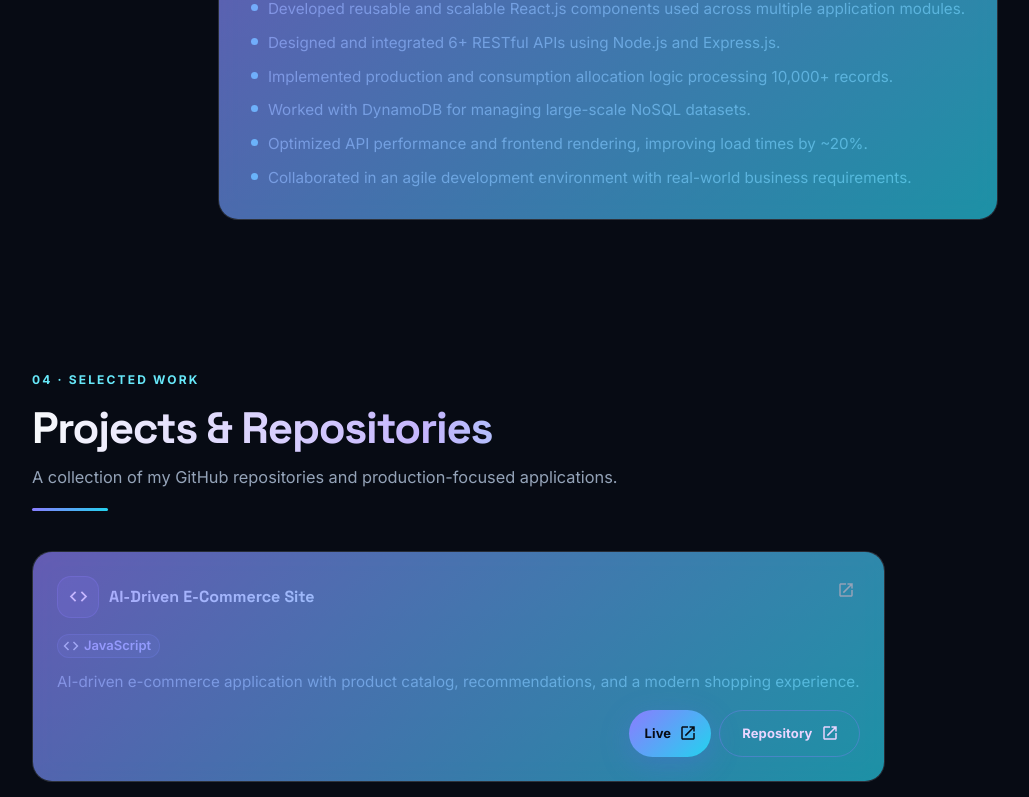
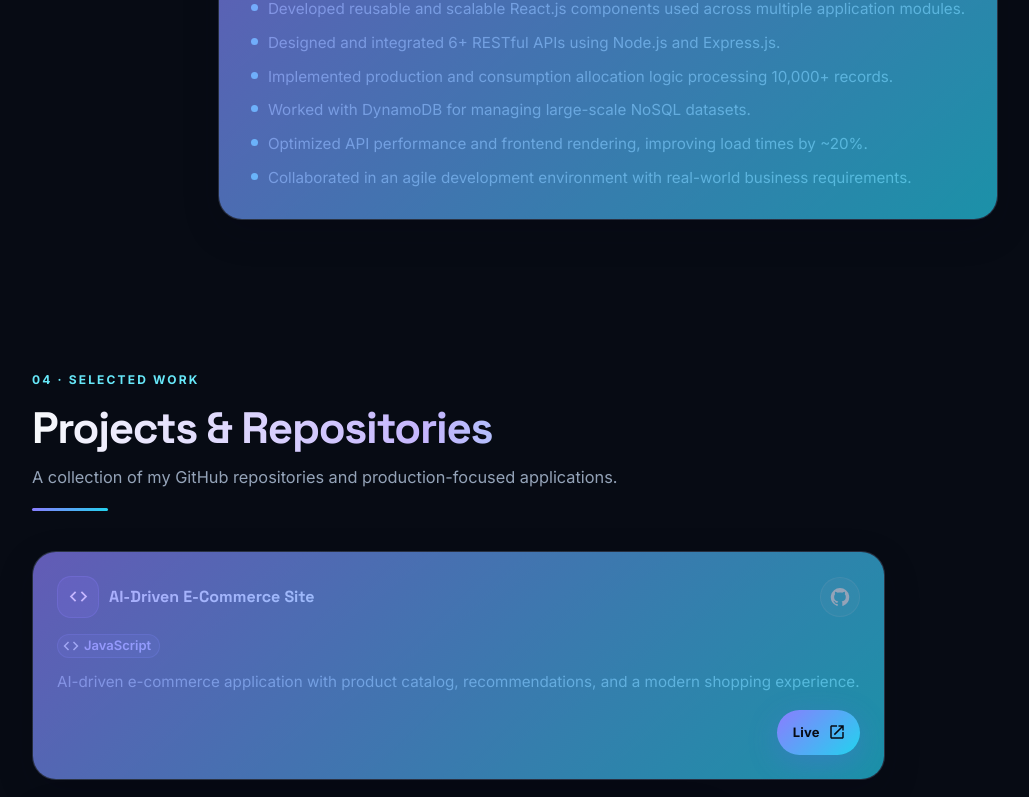
Before and after one commit to prasannakumar32/portfolio, a React (Create React App) app: page / in a window 1280 px wide. Shown: the part 2719-3516 px from the top of the page, without its empty margins (32-1061 px from the left). Built offline with nearby package versions, Linux system fonts and the light colour scheme.

Commit message:
Polish portfolio project cards and theme
Co-authored-by: Copilot <223556219+Copilot@users.noreply.github.com>

```diff
--- a/src/App.js
+++ b/src/App.js
@@ -67,7 +67,14 @@ const theme = createTheme({
     },
     MuiButton: {
       styleOverrides: {
-        root: { textTransform: 'none', fontWeight: 700, padding: '11px 22px', borderRadius: '999px' },
+        root: {
+          textTransform: 'none',
+          fontWeight: 700,
+          padding: '11px 22px',
+          borderRadius: '999px',
+          transition: 'transform 0.2s ease, background-color 0.2s ease, border-color 0.2s ease',
+          '&.Mui-focusVisible': { outline: '2px solid #67E8F9', outlineOffset: 3 },
+        },
         contained: {
           background: 'linear-gradient(135deg, #8B7CFF, #22D3EE)',
           color: '#070B14',
@@ -81,6 +88,13 @@ const theme = createTheme({
         outlined: {
           borderColor: 'rgba(148,163,184,0.28)',
           '&:hover': { borderColor: '#22D3EE', bgcolor: 'rgba(34,211,238,0.06)' },
+        },
+      },
+    },
+    MuiIconButton: {
+      styleOverrides: {
+        root: {
+          '&.Mui-focusVisible': { outline: '2px solid #67E8F9', outlineOffset: 3 },
         },
       },
     },
--- a/src/pages/Portfolio.js
+++ b/src/pages/Portfolio.js
@@ -181,12 +181,12 @@ const cardSx = {
   display: 'flex',
   flexDirection: 'column',
   overflow: 'hidden',
-  bgcolor: 'rgba(255,255,255,0.035)',
-  backgroundImage: 'linear-gradient(180deg, rgba(255,255,255,0.055), rgba(255,255,255,0.02))',
-  border: '1px solid rgba(148,163,184,0.14)',
-  borderRadius: '20px',
-  backdropFilter: 'blur(14px)',
-  transition: 'transform 0.25s ease, border-color 0.25s ease, box-shadow 0.25s ease',
+  bgcolor: 'rgba(15,23,42,0.72)',
+  backgroundImage: 'linear-gradient(145deg, rgba(255,255,255,0.055), rgba(255,255,255,0.015))',
+  border: '1px solid rgba(148,163,184,0.16)',
+  borderRadius: '24px',
+  boxShadow: '0 12px 36px rgba(2,6,23,0.18)',
+  transition: 'transform 0.22s ease, border-color 0.22s ease, box-shadow 0.22s ease',
   '&::before': {
     content: '""',
     position: 'absolute',
@@ -198,9 +198,13 @@ const cardSx = {
     opacity: 0.65,
   },
   '&:hover': {
-    transform: 'translateY(-5px)',
-    borderColor: 'rgba(139,124,255,0.5)',
-    boxShadow: '0 20px 60px rgba(2,6,23,0.45), 0 12px 40px rgba(34,211,238,0.12)',
+    transform: 'translateY(-4px)',
+    borderColor: 'rgba(139,124,255,0.42)',
+    boxShadow: '0 20px 48px rgba(2,6,23,0.32), 0 8px 28px rgba(34,211,238,0.08)',
+  },
+  '&:focus-within': {
+    borderColor: 'rgba(103,232,249,0.55)',
+    boxShadow: '0 0 0 3px rgba(103,232,249,0.12)',
   },
 };
 
@@ -259,7 +263,7 @@ const SectionHeader = ({ eyebrow, title, subtitle }) => (
 const ProjectCard = ({ project }) => (
   <Card sx={cardSx} elevation={0}>
     <CardContent sx={{ height: '100%', display: 'flex', flexDirection: 'column', p: { xs: 2.5, md: 3 } }}>
-      <Box sx={{ display: 'flex', alignItems: 'flex-start', justifyContent: 'space-between', gap: 1.5, mb: 2 }}>
+      <Box sx={{ display: 'flex', alignItems: 'center', justifyContent: 'space-between', gap: 1.5, mb: 2 }}>
         <Box sx={{ display: 'flex', alignItems: 'center', gap: 1.25, minWidth: 0 }}>
           <Avatar
             sx={{
@@ -273,21 +277,30 @@ const ProjectCard = ({ project }) => (
           >
             <Code sx={{ fontSize: 21 }} />
           </Avatar>
-          <Typography variant="h6" sx={{ fontWeight: 800, fontSize: '1rem', lineHeight: 1.35 }}>
+          <Typography variant="h6" sx={{ minWidth: 0, overflowWrap: 'anywhere', fontWeight: 800, fontSize: '1rem', lineHeight: 1.35 }}>
             {project.title}
           </Typography>
         </Box>
         {project.repo && (
           <Tooltip title="View on GitHub">
             <IconButton
-              size="small"
+              size="medium"
               component="a"
               href={repoUrl(project.repo)}
               target="_blank"
               rel="noopener noreferrer"
-              sx={{ color: 'text.secondary', '&:hover': { color: '#67E8F9' } }}
+              aria-label={`Open ${project.title} repository on GitHub`}
+              sx={{
+                flexShrink: 0,
+                width: 40,
+                height: 40,
+                color: 'text.secondary',
+                bgcolor: 'rgba(148,163,184,0.08)',
+                border: '1px solid rgba(148,163,184,0.14)',
+                '&:hover': { color: '#67E8F9', bgcolor: 'rgba(34,211,238,0.1)', borderColor: 'rgba(34,211,238,0.28)' },
+              }}
             >
-              <OpenInNew sx={{ fontSize: 18 }} />
+              <GitHub sx={{ fontSize: 20 }} />
             </IconButton>
           </Tooltip>
         )}
@@ -332,8 +345,9 @@ const ProjectCard = ({ project }) => (
         </Box>
       )}
 
-      <Box sx={{ display: 'flex', alignItems: 'center', justifyContent: 'space-between', gap: 1, mt: 'auto', pt: 2 }}>
-        {project.featured ? (
+      {(project.featured || project.live) && (
+        <Box sx={{ display: 'flex', alignItems: 'center', justifyContent: 'space-between', gap: 1.5, mt: 'auto', pt: 2 }}>
+          {project.featured && (
             <Chip
               size="small"
               label="Production Project"
@@ -345,10 +359,7 @@ const ProjectCard = ({ project }) => (
                 border: '1px solid rgba(139,124,255,0.26)',
               }}
             />
-        ) : (
-          <Box />
           )}
-        <Box sx={{ display: 'flex', gap: 1 }}>
           {project.live && (
             <Button
               variant="contained"
@@ -359,6 +370,7 @@ const ProjectCard = ({ project }) => (
               endIcon={<OpenInNew sx={{ fontSize: 16 }} />}
               sx={{
                 px: 2,
+                ml: project.featured ? 0 : 'auto',
                 background: accentGradient,
                 color: '#070B14',
                 '&:hover': { background: 'linear-gradient(135deg, #9D8FFF, #38E1F2)' },
@@ -367,31 +379,8 @@ const ProjectCard = ({ project }) => (
               Live
             </Button>
           )}
-          {project.repo ? (
-            <Button
-              variant="outlined"
-              size="small"
-              href={repoUrl(project.repo)}
-              target="_blank"
-              rel="noopener noreferrer"
-              endIcon={<OpenInNew sx={{ fontSize: 16 }} />}
-              sx={{
-                borderColor: 'rgba(139,124,255,0.35)',
-                color: '#E9D5FF',
-                '&:hover': { borderColor: '#8B7CFF', bgcolor: 'rgba(139,124,255,0.1)' },
-              }}
-            >
-              Repository
-            </Button>
-          ) : (
-            <Chip
-              size="small"
-              label="Selected Work"
-              sx={{ fontWeight: 700, borderRadius: '999px', color: 'text.secondary' }}
-            />
+        </Box>
       )}
-        </Box>
-      </Box>
     </CardContent>
   </Card>
 );
@@ -789,7 +778,7 @@ const Portfolio = () => {
           title="Projects & Repositories"
           subtitle="A collection of my GitHub repositories and production-focused applications."
         />
-        <Grid container spacing={3}>
+        <Grid container spacing={{ xs: 2, md: 3 }} alignItems="stretch">
           {projects.map((project) => (
             <Grid item xs={12} sm={6} md={4} key={project.title}>
               <ProjectCard project={project} />
```
Also changed, not shown: 2 other files (tests, documents, lock files or other folders). Lines whose indentation alone changed are shown as unchanged.
